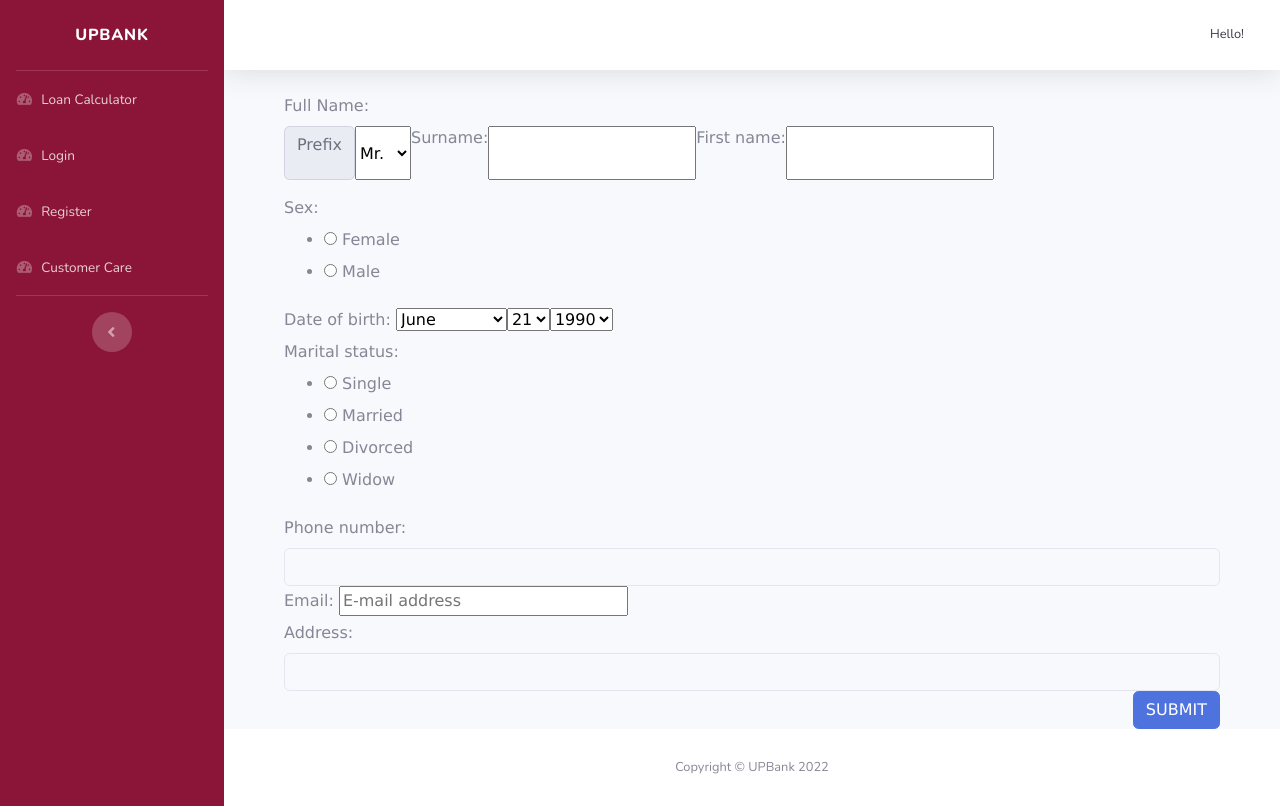
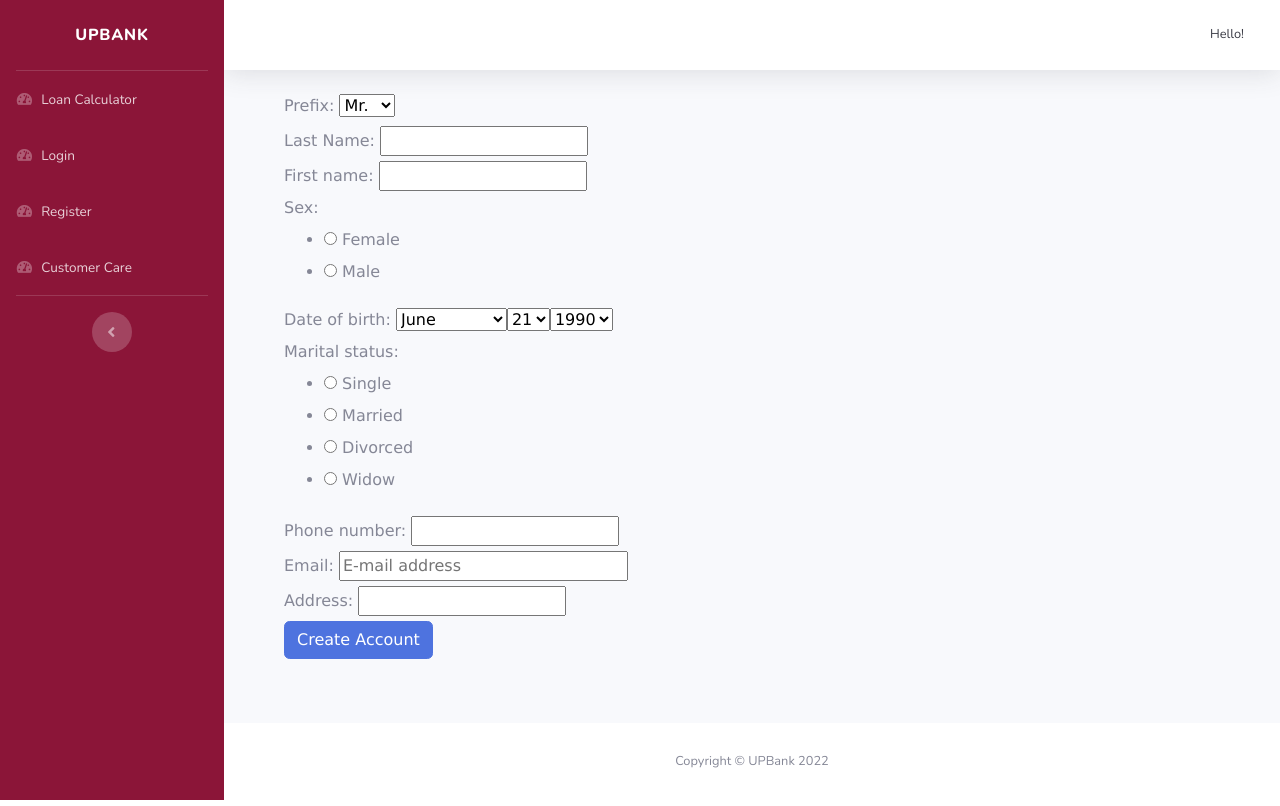
Before and after one commit to TristanBachini/Bank-Loan-Information-System, a Django app: page /create-manage-account/create-account in a window 1280 px wide. Run offline with Django 3.2, Linux system fonts and the light colour scheme; some libraries are stand-ins or nearby versions.

Commit message:
create-manage account

```diff
--- a/bank_loan_information_system/bank_loan_information_system/settings.py
+++ b/bank_loan_information_system/bank_loan_information_system/settings.py
@@ -144,3 +144,4 @@ STATICFILES_DIRS = (
     os.path.join(BASE_DIR, 'static'),
 )
 MEDIA_ROOT = os.path.join(BASE_DIR, 'static/images/')
+PHONENUMBER_DEFAULT_REGION = 'PH'
--- a/bank_loan_information_system/create_manage_acc/forms.py
+++ b/bank_loan_information_system/create_manage_acc/forms.py
@@ -1,4 +1,5 @@
 from django import forms
+from phonenumber_field.formfields import PhoneNumberField
 import datetime
 
 TYPE_SELECT = (
@@ -37,3 +38,5 @@ class AccountRegForm(forms.Form):
                    "placeholder":('E-mail address')})
     )
     prefix = forms.CharField(label='Prefix', widget=forms.Select(choices=PREFIX))
+    phone = PhoneNumberField()
+    address = forms.CharField(label='Last name', max_length=300)
--- a/bank_loan_information_system/create_manage_acc/templates/create_manage_acc/create-acc.html
+++ b/bank_loan_information_system/create_manage_acc/templates/create_manage_acc/create-acc.html
@@ -7,14 +7,17 @@
           {% csrf_token %}
           <div class="row gx-5">
             <div class="col ">
-              <label for="percentage">Full Name:  </label>
-              <div class="calcu-left input-group mb-3">
-                <span class="input-group-text" id="basic-addon1"><p>Prefix</p></span>
+              <div>
+                <label for="percentage">Prefix:  </label>
                 {{form.prefix}}
-                <label for="percentage">Surname:  </label>
+              </div>
+              <div>
+                <label for="percentage">Last Name:  </label>
+                {{form.last_name}}
+              </div>
+              <div>
+                <label for="percentage">First name:  </label>
                 {{form.first_name}}
-                <label for="percentage">First name:  </label>
-                {{form.last_name}}
               </div>
             </div>
           </div>
@@ -39,7 +42,7 @@
           <div class = "row gx-5">
             <div class = "col">
               <label for="percentage">Phone number:  </label>
-              <input required type="text"class="calcu-field p-1 border bg-light form-control" id="unit" name="unit">
+              {{ form.phone }}
             </div>
           </div>
           <div class = "row gx-5">
@@ -51,10 +54,10 @@
           <div class = "row gx-5">
             <div class = "col">
               <label for="percentage">Address:  </label>
-              <input required type="text"class="calcu-field p-1 border bg-light form-control" id="unit" name="unit">
+              {{form.address}}
             </div>
           </div>
-          <button id="submit_button" type="submit" class="btn btn-primary login-button"style="float: right;">SUBMIT</button>
+          <button id="submit_button" type="submit" class="btn btn-primary login-button"style="float: left;">Create Account</button>
         </form>
     </div>
   </div>
```
Also changed, not shown: bank_loan_information_system/create_manage_acc/templates/create_manage_acc/deposit-money.html (+4 -3 lines).
